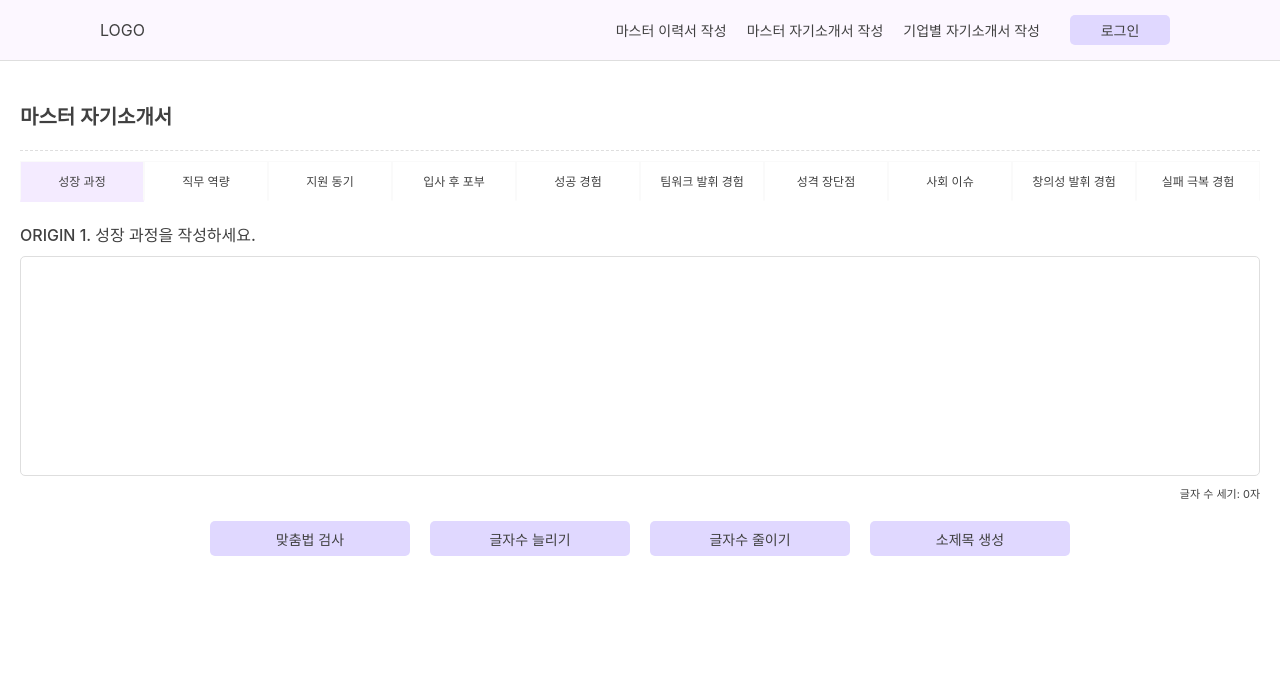
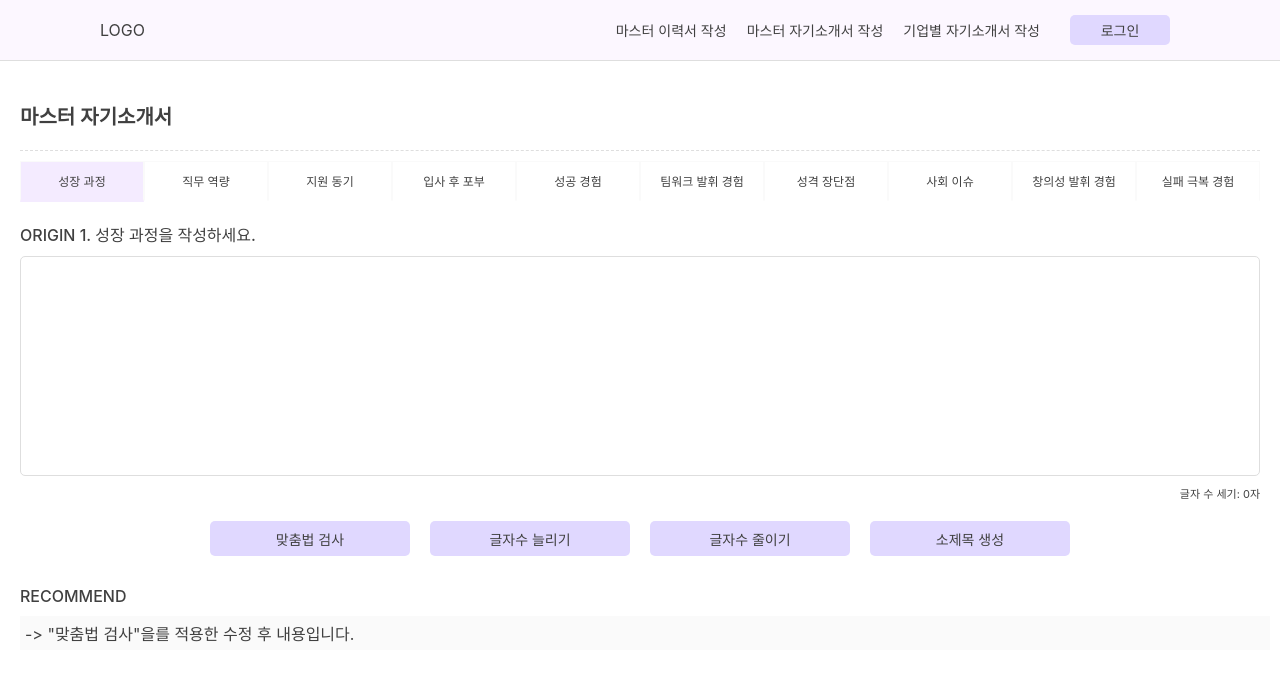
Before and after one commit to 2023-opensource-project/frontend, a React (Create React App) app: page /masterCoverLetter in a window 1280 px wide. Both pictures are taken after a click on the button "맞춤법 검사". Shown: the top 680 px of the page. Built offline with nearby package versions, Linux system fonts and the light colour scheme.

Commit message:
feat(마스터 자기소개서): 기능 버튼 클릭하면 추천되는 답변 보여주는 기능 구현

```diff
--- /dev/null
+++ b/src/MasterCoverLetterComponents/Recommend.jsx
@@ -0,0 +1,20 @@
+import React from "react";
+import { TextStyle } from "../Constants/style";
+import { ResultContainer } from "./MasterCoverLetter.style";
+
+function Recommend({ operationResult }) {
+  return (
+    <div>
+      {operationResult.result && (
+        <div>
+          <TextStyle textAlign="left" fontWeight="500" margin="10px 0">
+            RECOMMEND
+          </TextStyle>
+          <ResultContainer>{operationResult.result}</ResultContainer>
+        </div>
+      )}
+    </div>
+  );
+}
+
+export default Recommend;
--- a/src/Pages/MasterCoverLetter.jsx
+++ b/src/Pages/MasterCoverLetter.jsx
@@ -4,6 +4,7 @@ import { Inner } from "../Constants/style";
 import TitleContainer from "../MasterCoverLetterComponents/TitleContainer";
 import TabTitleContainer from "../MasterCoverLetterComponents/TabTitleContainer";
 import GPTButton from "../MasterCoverLetterComponents/GPTButton";
+import Recommend from "../MasterCoverLetterComponents/Recommend";
 // import Section1 from "../MasterCoverLetterComponents/Section1";
 
 export const Container = styled.div`
@@ -49,6 +50,7 @@ function MasterCoverLetter() {
           handleInputChange={handleInputChange}
         />
         <GPTButton handleOperation={handleOperation} />
+        <Recommend operationResult={operationResult} />
         {/* <Section1 /> */}
       </Inner>
     </Container>
```
